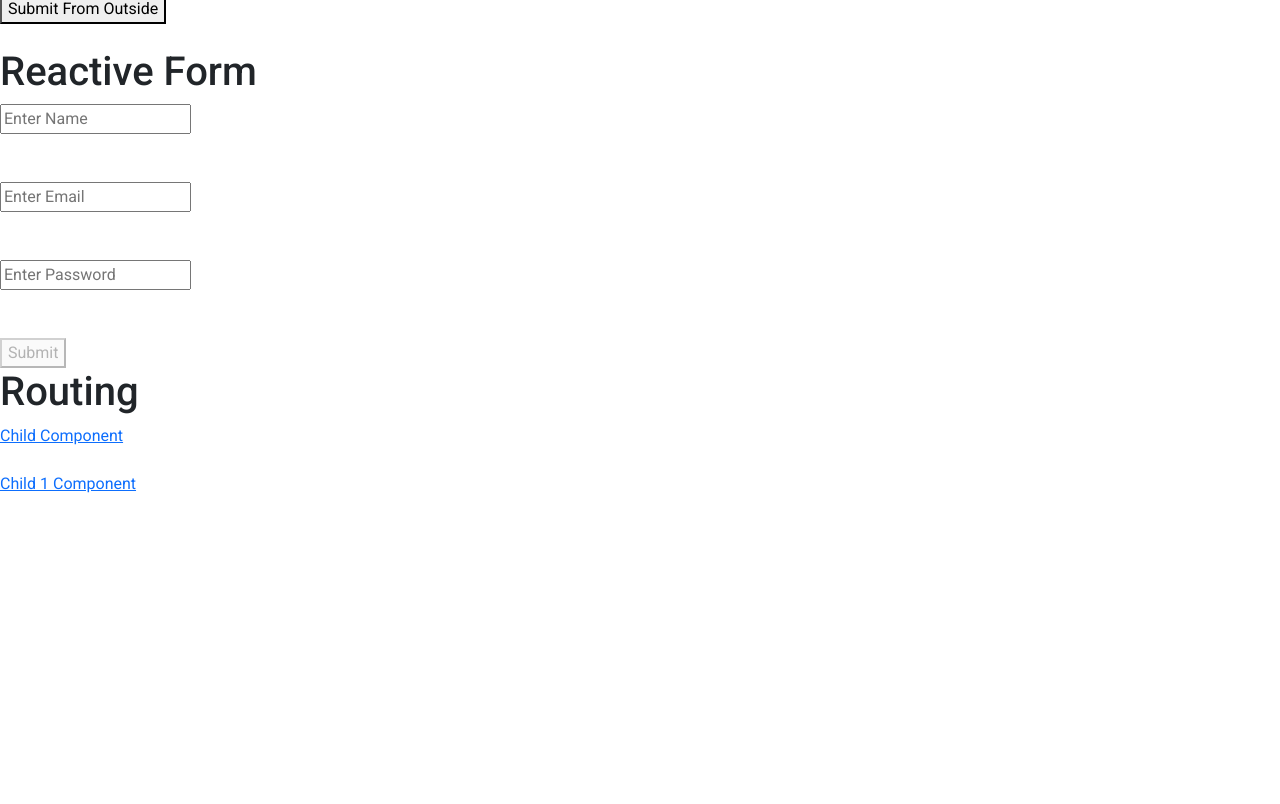
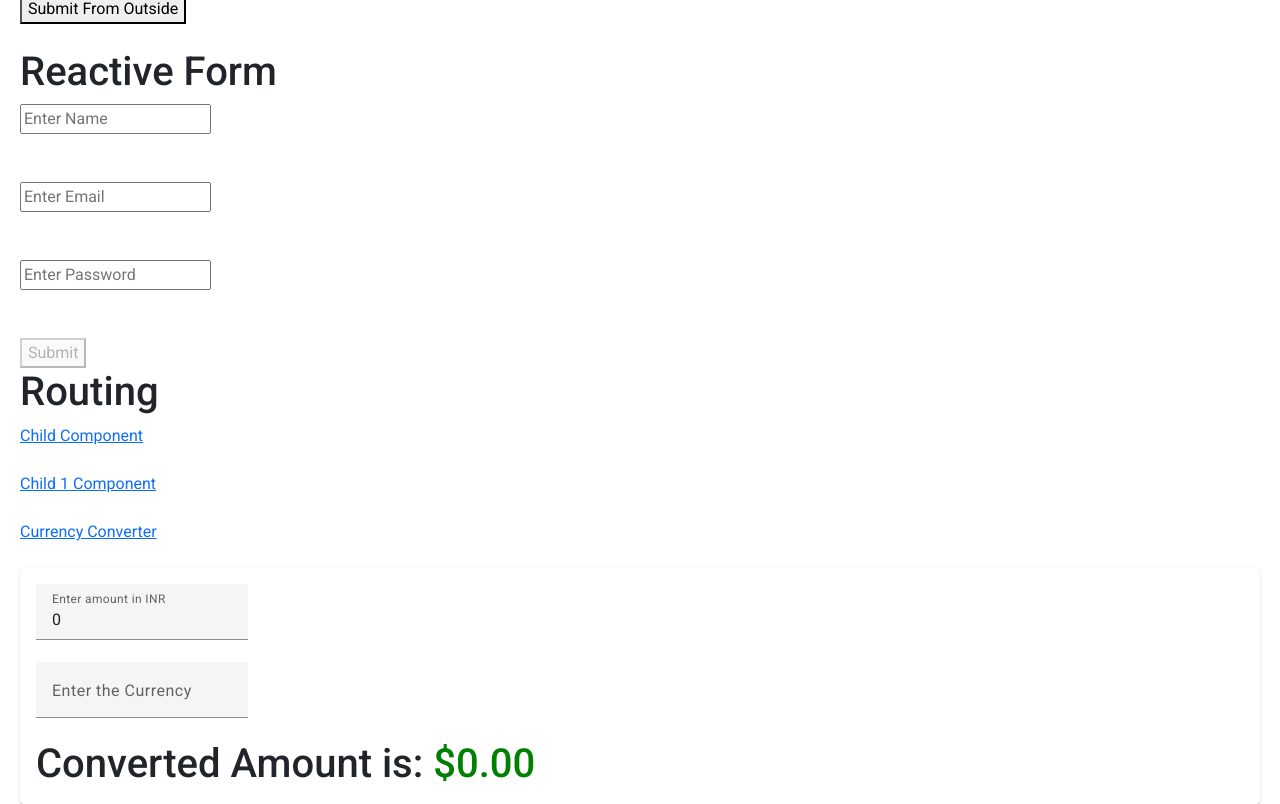
Before and after one commit to prathmeshkam/Angular-17, an Angular app: page /currency-converter in a window 1280 px wide. Before the commit this address led to /. Shown: the part 505-1309 px from the top of the page. Before the commit the page ends 1001 px from the top, so only its background shows below. Built offline with nearby package versions, Linux system fonts and the light colour scheme.

Commit message:
Currency Converter Using Custome Pipes in Angular

```diff
--- a/src/app/app.component.html
+++ b/src/app/app.component.html
@@ -84,6 +84,8 @@
 </form>
 <h1>Routing</h1>
 <a href="child/">Child Component</a> <br><br>
-<a href='child1/'>Child 1 Component</a>
+<a href='child1/'>Child 1 Component</a><br><br>
+<a href='currency-converter/'>Currency Converter</a>
+<br><br>
 <router-outlet>
 </router-outlet>
--- a/src/app/app.component.ts
+++ b/src/app/app.component.ts
@@ -9,11 +9,12 @@ import { AddtwoPipe } from './pipes/addtwo.pipe';
 import {ReactiveFormsModule} from '@angular/forms';
 import { FormControl , FormGroup , Validators } from '@angular/forms';
 import { MakeRedDirective } from './directives/make-red.directive';
+import { CurrencyConverterComponent } from './currency-converter/currency-converter.component';
 
 @Component({
   selector: 'app-root',
   standalone: true,
-  imports: [CommonModule, RouterOutlet,NgbAlertModule,ChildComponent,Child1Component,FormsModule,AddtwoPipe,ReactiveFormsModule,MakeRedDirective],
+  imports: [CommonModule, RouterOutlet,NgbAlertModule,ChildComponent,Child1Component,FormsModule,AddtwoPipe,ReactiveFormsModule,MakeRedDirective,CurrencyConverterComponent],
   templateUrl: './app.component.html',
   styleUrl: './app.component.css'
 })
--- a/src/app/app.routes.ts
+++ b/src/app/app.routes.ts
@@ -1,8 +1,10 @@
 import { Routes } from '@angular/router';
 import { Child1Component } from './child1/child1.component';
 import { ChildComponent } from './child/child.component';
+import { CurrencyConverterComponent } from './currency-converter/currency-converter.component';
 
 export const routes: Routes = [
     {path:'child' , component:ChildComponent},
-    {path:'child1' , component:Child1Component}
+    {path:'child1' , component:Child1Component},
+    {path:'currency-converter',component:CurrencyConverterComponent}
 ];
--- /dev/null
+++ b/src/app/currency-converter/currency-converter.component.html
@@ -0,0 +1,23 @@
+<mat-card>
+
+    <mat-card-content>
+
+        <form [formGroup]="curdata">
+            <mat-form-field>
+                <mat-label>Enter amount in INR</mat-label>
+                <input type="number" formControlName="amt" matInput><br>
+            </mat-form-field><br> @if(amt && amt.invalid){
+            <span>Please enter valid</span> }
+            <mat-form-field>
+                <mat-label>Enter the Currency</mat-label>
+                <input type="text" formControlName="currency" matInput>
+            </mat-form-field><br> @if(currency && currency.invalid){
+            <span>Please enter valid</span> }
+
+        </form>
+
+        <h1>Converted Amount is: <span appMakeRed>
+            {{ curdata?.get('amt')?.value ?? a | addtwo: (curdata?.get('currency')?.value ?? '') | currency: (curdata?.get('currency')?.value ?? '') }}</span></h1>
+
+    </mat-card-content>
+</mat-card>
--- /dev/null
+++ b/src/app/currency-converter/currency-converter.component.ts
@@ -0,0 +1,36 @@
+import { Component} from '@angular/core';
+import { CommonModule } from '@angular/common';
+import { AddtwoPipe } from '../pipes/addtwo.pipe';
+import {FormsModule, Validators,} from '@angular/forms'
+import { MakeRedDirective } from '../directives/make-red.directive';
+import { ReactiveFormsModule } from '@angular/forms';
+import { FormGroup,FormControl,FormControlName } from '@angular/forms';
+import {MatSelectModule} from '@angular/material/select';
+import {MatInputModule} from '@angular/material/input';
+import {MatFormFieldModule} from '@angular/material/form-field';
+import {MatCardModule} from '@angular/material/card';
+@Component({
+  selector: 'app-currency-converter',
+  standalone: true,
+  imports: [AddtwoPipe,FormsModule ,MakeRedDirective,ReactiveFormsModule,CommonModule,MatFormFieldModule,MatInputModule,MatSelectModule,MatCardModule],
+  templateUrl: './currency-converter.component.html',
+  styleUrl: './currency-converter.component.css',
+
+})
+export class CurrencyConverterComponent {
+a:number=0;
+curdata = new FormGroup({
+amt: new FormControl(this.a ,(Validators.required,Validators.pattern('^[0-9]+$'))),
+currency:new FormControl('',(Validators.required,Validators.pattern('[A-Z]+$'))),
+})
+
+
+get currency(){
+  return this.curdata.get('currency');
+}
+
+get amt()
+{
+  return this.curdata.get('amt');
+}
+}
--- a/src/app/directives/make-red.directive.ts
+++ b/src/app/directives/make-red.directive.ts
@@ -7,7 +7,7 @@ import { Directive ,ElementRef } from '@angular/core';
 export class MakeRedDirective {
 
   constructor(el:ElementRef) {
-    el.nativeElement.style.color="red";
+    el.nativeElement.style.color="green";
   }
 
 }
--- a/src/app/pipes/addtwo.pipe.ts
+++ b/src/app/pipes/addtwo.pipe.ts
@@ -6,9 +6,16 @@ import { Pipe, PipeTransform } from '@angular/core';
 })
 export class AddtwoPipe implements PipeTransform {
 
-  transform(value: number, ...args: number[]): unknown {
-    const[x,y] = args;
-    return x+y;
+  transform(value: number, currency: string = ''): number {
+
+    if(currency==='USD'){
+      return Math.floor(value/70);
+    }
+    if(currency==='GBP'){
+      return value * 0.0095;
+    }
+
+    return 0;
   }
 
 }
--- a/src/styles.css
+++ b/src/styles.css
@@ -1,4 +1,11 @@
 /* You can add global styles to this file, and also import other style files */
 
-html, body { height: 100%; }
-body { margin: 0; font-family: Roboto, "Helvetica Neue", sans-serif; }
+html,
+body {
+    height: 100%;
+}
+
+body {
+    margin: 20px;
+    font-family: Roboto, "Helvetica Neue", sans-serif;
+}
```
Also changed, not shown: src/app/currency-converter/currency-converter.component.css (added), 1 other file (tests, documents, lock files or other folders).
